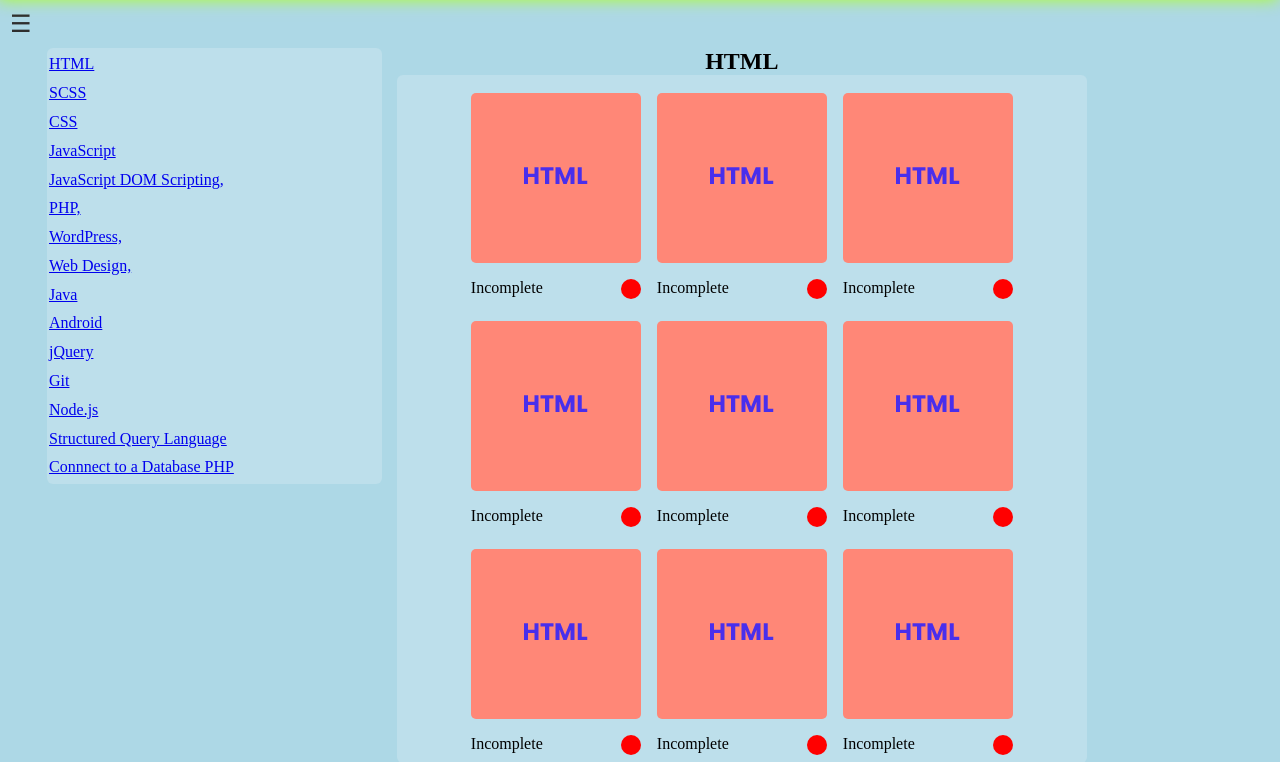
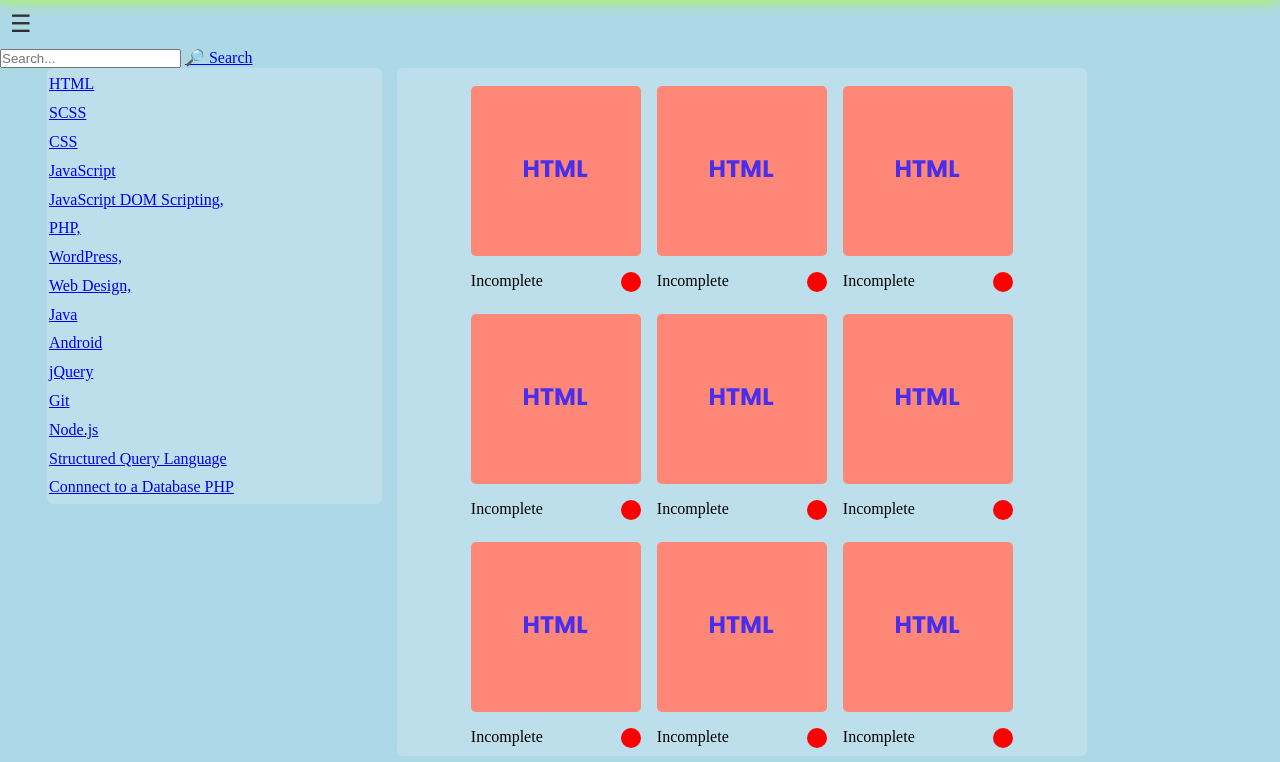
Before and after one commit to jg-digital-media/learning_companion_app, a PHP site: page /checklists.php in a window 1280 px wide. Shown: the part 108-870 px from the top of the page. Run offline with PHP 8.4, Linux system fonts and the light colour scheme.

Commit message:
add search bar section

```diff
--- a/checklists.php
+++ b/checklists.php
@@ -11,7 +11,7 @@
 
     <main class="page page---checklists">
 
-        <span id="open_page_menu" onclick="openNav()">&#9776;</span>
+        <!-- <span id="open_page_menu" onclick="openNav()">&#9776;</span> -->
 
         <nav class="navigation main---nav">
 
@@ -34,6 +34,20 @@
             </div>
 
         </nav>
+
+        <section class="site---search--container">
+
+            <!--- ham menu icon --->
+            <span id="open_page_menu" onclick="openNav()">&#9776;</span>
+            <!-- <label class="site---search--label" for="search">Search</label> -->
+
+            <aside class="search">
+                <input type="text" id="search_text_input" class="site---search--input" placeholder="Search...">
+                <a href="#" id="btn---search" class="site---search--button"><span>&#x1F50E;</span> Search</a>
+                <div class="site---search--results"></div>
+            </aside>
+
+        </section>
 
         <section class="site---topic--navigation_container">
 
@@ -61,7 +75,7 @@
 
             <article class="progress---checklist--container">
 
-                <h2>HTML</h2>
+                <!-- <h2>HTML</h2> -->
 
                 <ul>
 
```
